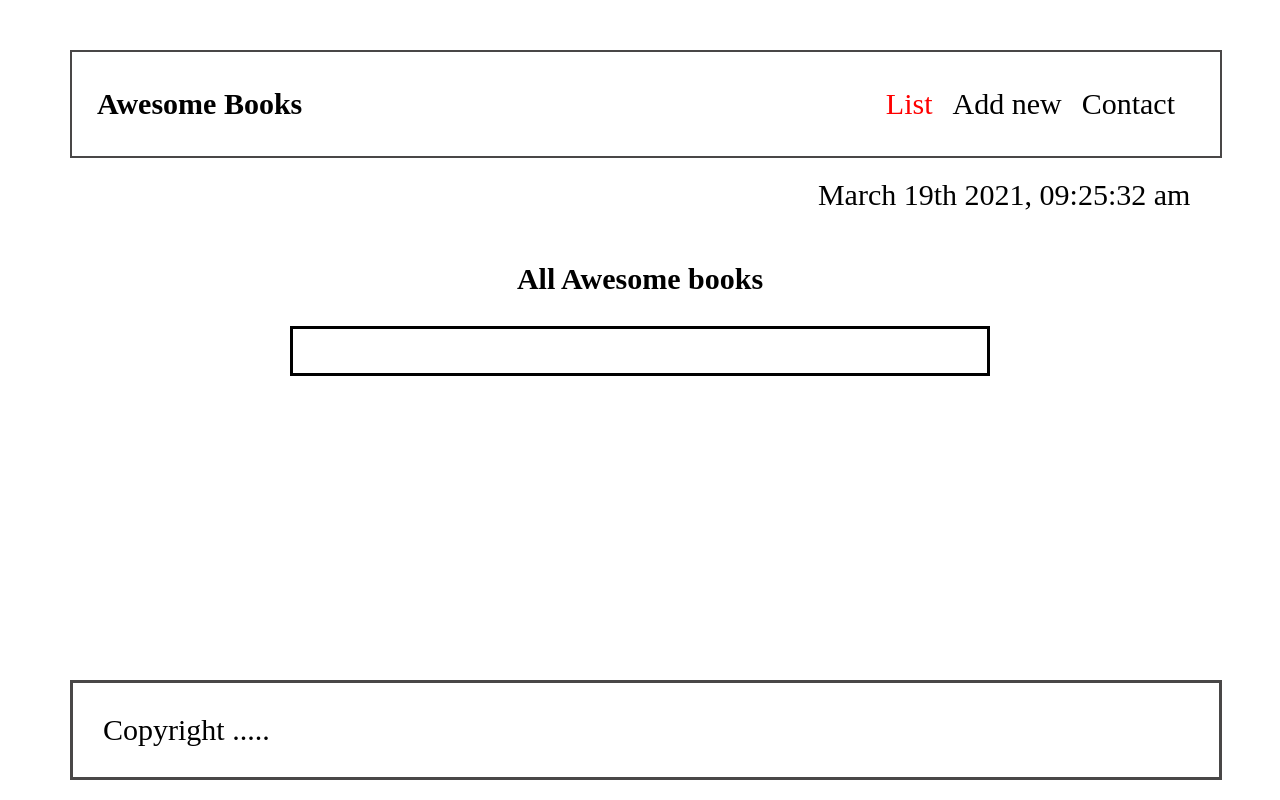
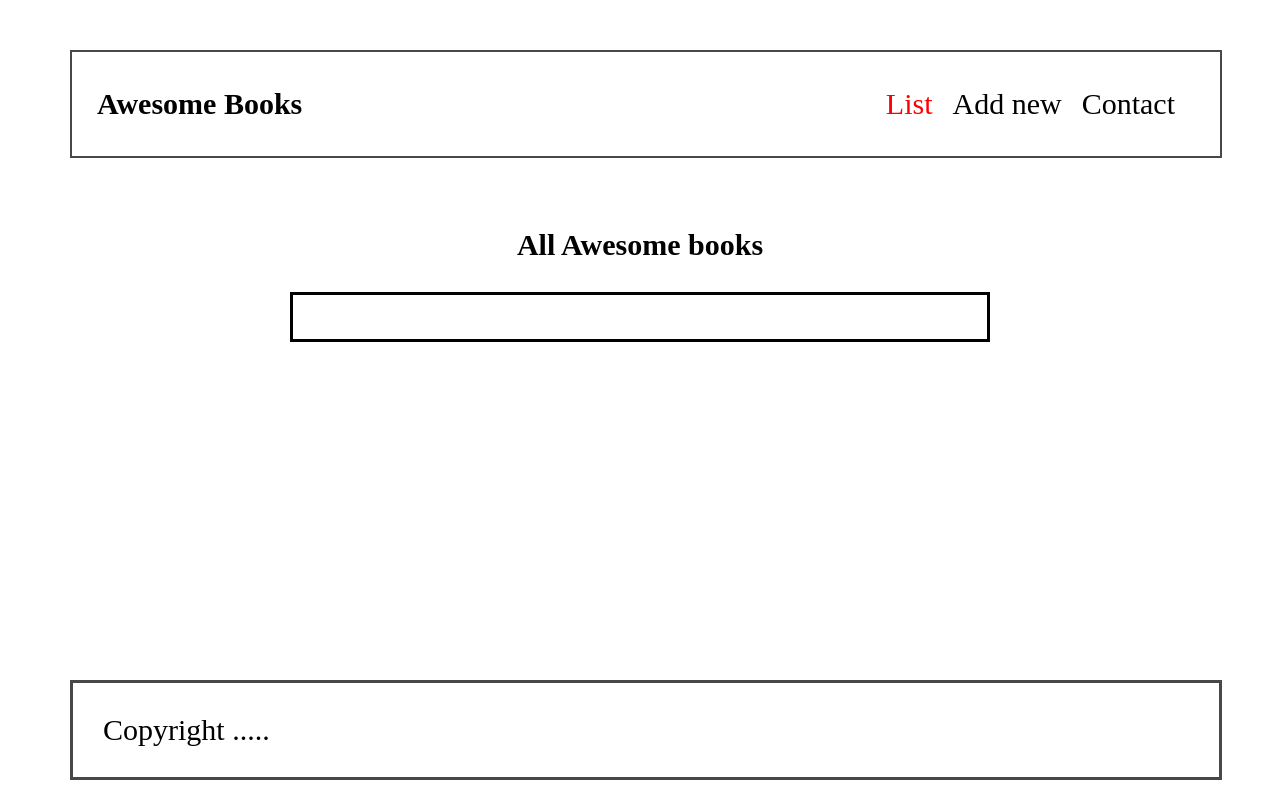
Before and after one commit to c3c1l1a/Awesome-books-es6, a website: page index.html in a window 1280 px wide. Drawn offline with Linux system fonts and the light colour scheme.

Commit message:
Remove the date

```diff
--- a/index.html
+++ b/index.html
@@ -16,7 +16,7 @@
 		</nav>
 	</header>
 	<div class="date">
-		<p>March 19th 2021, 09:25:32 am</p>
+		<p></p>
 	</div>
 	<main>
 
```
